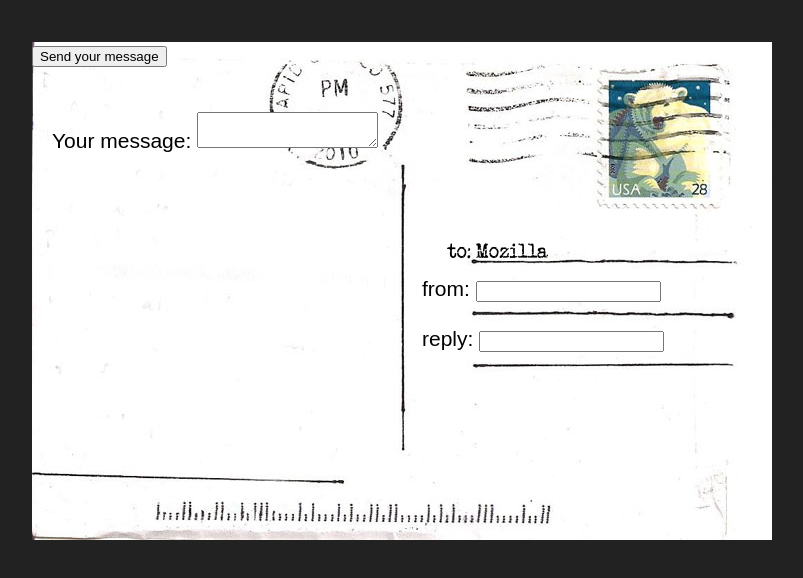
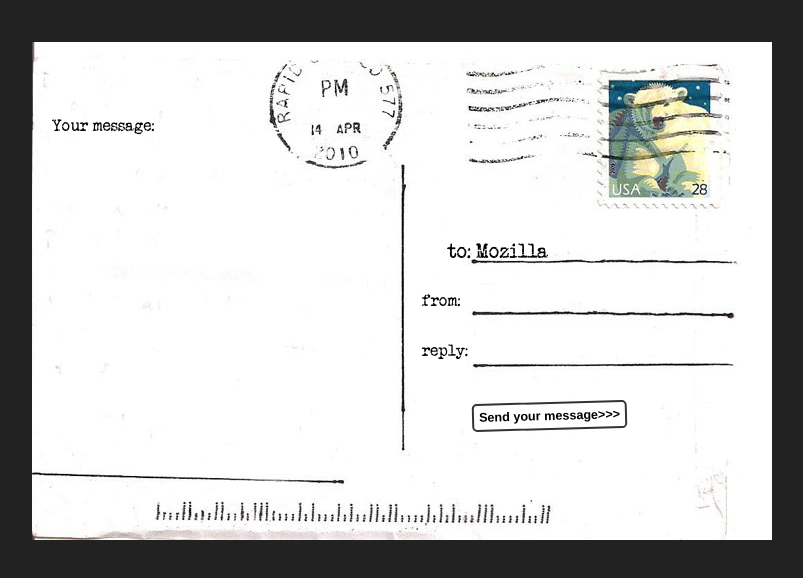
Before and after one commit to ericanafziger/form-practice, a plain HTML site: page index.html in a window 1280 px wide. Shown: the whole page, without its empty margins (238-1041 px from the left). Drawn offline with Linux system fonts and the light colour scheme.

Commit message:
finish styling, change some font sizes and input heights

```diff
--- a/css/styles.css
+++ b/css/styles.css
@@ -60,3 +60,65 @@ h1 {
   left: 20px;
   top: 70px;
 }
+
+label {
+  font: .8em "veteran_typewriterregular", sans-serif;
+}
+
+input, textarea {
+  font: 1.5em/1.5em "journalregular", sans-serif;
+  border: none;
+  padding: 0 10px;
+  margin: 0;
+  width: 240px;
+  background: none;
+}
+
+input:focus, textarea:focus {
+  background: rgba(0, 0, 0, .1);
+  border-radius: 5px;
+  outline: none;
+}
+
+input {
+  height: 1.5em;
+  vertical-align: middle;
+}
+
+textarea {
+  display: block;
+  padding: 10px;
+  margin: 10px 0 0 -10px;
+  width: 340px;
+  height: 330px;
+  resize: none;
+  overflow: auto;
+}
+
+button {
+  position: absolute;
+  left: 440px;
+  top: 360px;
+  padding: 5px;
+  font: bold .6em sans-serif;
+  border: 2px solid #333;
+  border-radius: 5px;
+  background: none;
+  cursor: pointer;
+  -webkit-transform: rotate(-1.5deg);
+   -moz-transform: rotate(-1.5deg);
+    -ms-transform: rotate(-1.5deg);
+     -o-transform: rotate(-1.5deg);
+        transform: rotate(-1.5deg);
+}
+
+button:after {
+  content: ">>>";
+}
+
+button:hover,
+button:focus {
+  outline: none;
+  background: #000;
+  color: #FFF;
+}
```
